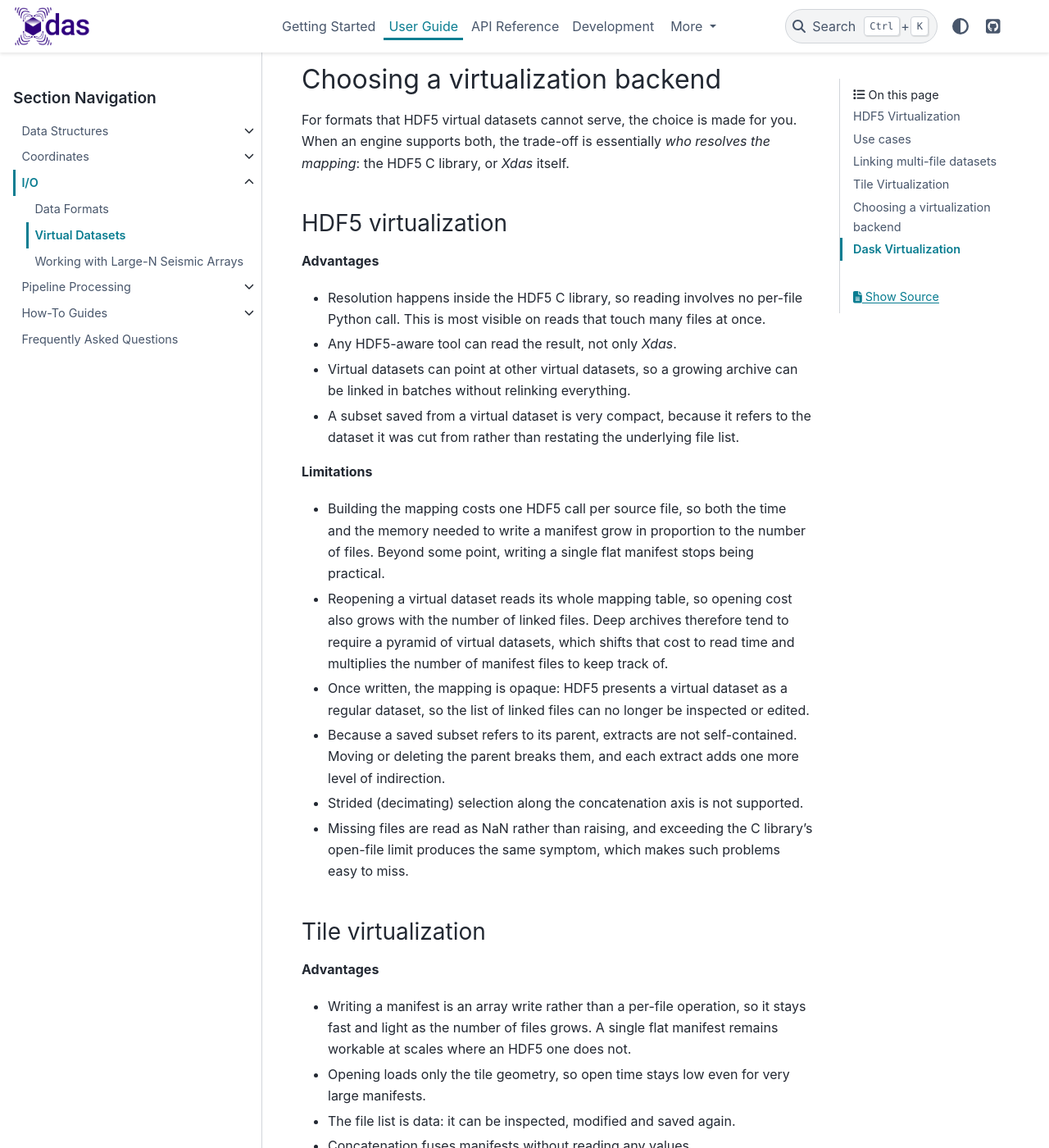
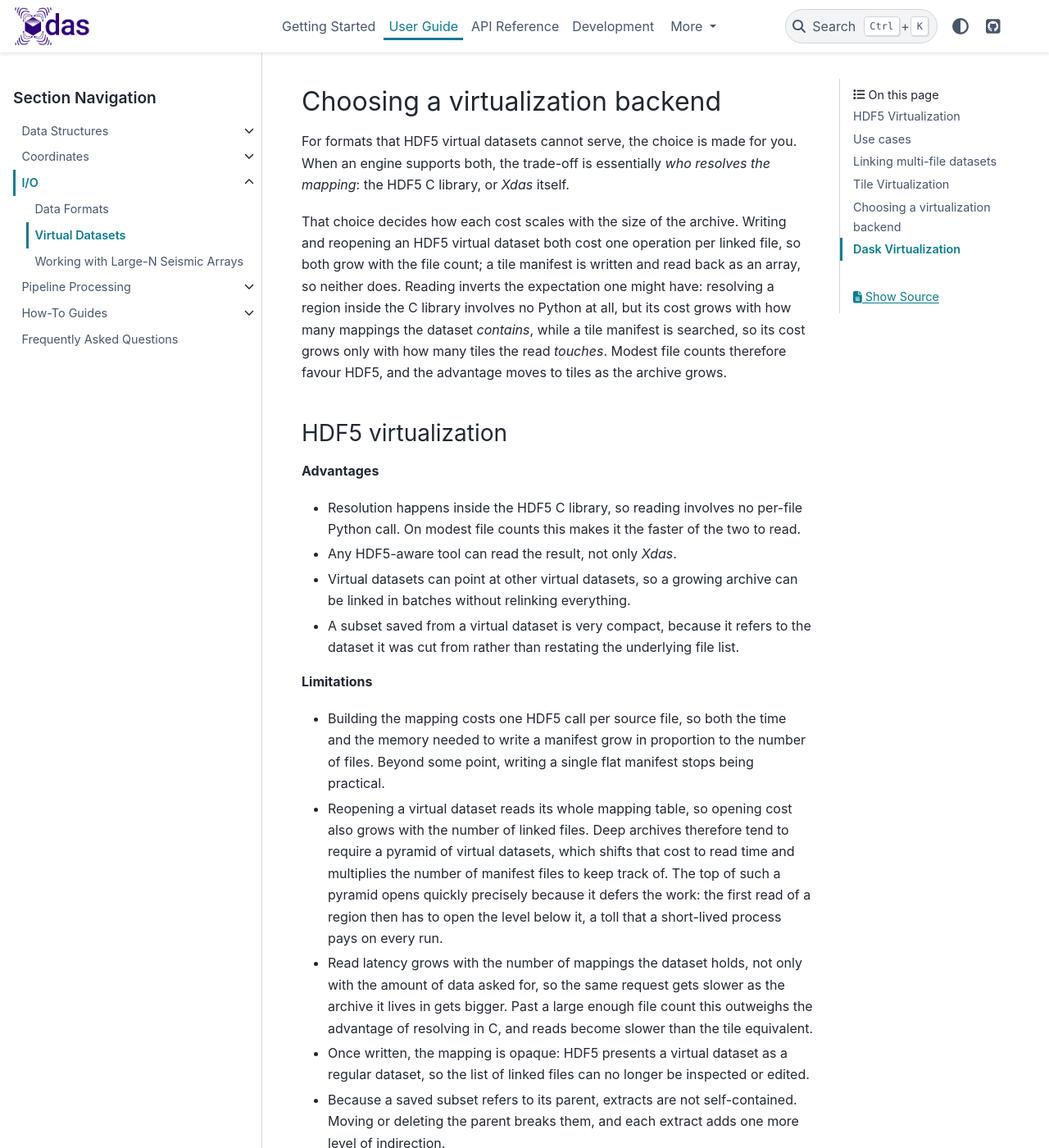
Before and after one commit to xdas-dev/xdas, a Sphinx documentation site: the page built from docs/user-guide/io/virtual-datasets.md, in a window 1280 px wide and 1400 px high, scrolled down 3342 px. Shown: the whole window at 82% size. Built offline with Sphinx 7.4.7 and the PyData theme 0.15.4, drawn with Linux system fonts in a browser that asks for light colours; some of the changed text lies outside the part shown.

Commit message:
Correct how the two virtualization backends compare on reads
Benchmarking the two backends over a multi-million file archive
contradicted what the guide claimed. Resolving a region in the HDF5 C
library does avoid all per-file Python, but its cost grows with the
number of mappings the dataset holds rather than with the size of the
request, so the same read gets slower as the archive grows. A tile
manifest is searched, so its cost follows how many tiles the read
touches and not how many the manifest contains. HDF5 is therefore the
quicker reader only while the file count stays modest.

Also note that the top of a virtual dataset pyramid opens fast because
it defers the work, and charges the first read of each region for it.

Fix the tiles API page while here: its `load_tile` entry resolved
against `xdas.tiles` and so looked for `xdas.tiles.xdas.io`, which
failed the whole documentation build.

````diff
--- a/docs/user-guide/io/virtual-datasets.md
+++ b/docs/user-guide/io/virtual-datasets.md
@@ -18,7 +18,7 @@ To deal with large multi-file dataset, *Xdas* uses the concept of virtual datase
 
 *Xdas* uses several types of virtualization, selected with the `vtype` argument:
 
-- `hdf5`: for HDF5 based formats, it leverages the performance offered by the [virtual datasets](https://docs.h5py.org/en/stable/vds.html) native capabilities of netCDF4/HDF5 which comes with almost no overhead (C compiled).
+- `hdf5`: for HDF5 based formats, it leverages the [virtual datasets](https://docs.h5py.org/en/stable/vds.html) native capabilities of netCDF4/HDF5, which resolve the mapping in compiled C with no per-file Python overhead. The cost of that mapping does however grow with the number of linked files.
 - `tiles`: a manifest of file-backed tiles stored as a plain array, decoded by the engine itself. It works with any format and keeps the file mapping inspectable.
 - For other type of files, it can also leverage the flexibility of [Dask arrays](https://docs.Dask.org/en/stable/array.html).
 
@@ -102,12 +102,21 @@ For formats that HDF5 virtual datasets cannot serve, the choice is made for you.
 engine supports both, the trade-off is essentially *who resolves the mapping*: the HDF5 C
 library, or *Xdas* itself.
 
+That choice decides how each cost scales with the size of the archive. Writing and
+reopening an HDF5 virtual dataset both cost one operation per linked file, so both grow
+with the file count; a tile manifest is written and read back as an array, so neither
+does. Reading inverts the expectation one might have: resolving a region inside the C
+library involves no Python at all, but its cost grows with how many mappings the dataset
+*contains*, while a tile manifest is searched, so its cost grows only with how many tiles
+the read *touches*. Modest file counts therefore favour HDF5, and the advantage moves to
+tiles as the archive grows.
+
 ### HDF5 virtualization
 
 **Advantages**
 
 - Resolution happens inside the HDF5 C library, so reading involves no per-file Python
-  call. This is most visible on reads that touch many files at once.
+  call. On modest file counts this makes it the faster of the two to read.
 - Any HDF5-aware tool can read the result, not only *Xdas*.
 - Virtual datasets can point at other virtual datasets, so a growing archive can be
   linked in batches without relinking everything.
@@ -122,7 +131,13 @@ library, or *Xdas* itself.
 - Reopening a virtual dataset reads its whole mapping table, so opening cost also grows
   with the number of linked files. Deep archives therefore tend to require a pyramid of
   virtual datasets, which shifts that cost to read time and multiplies the number of
-  manifest files to keep track of.
+  manifest files to keep track of. The top of such a pyramid opens quickly precisely
+  because it defers the work: the first read of a region then has to open the level below
+  it, a toll that a short-lived process pays on every run.
+- Read latency grows with the number of mappings the dataset holds, not only with the
+  amount of data asked for, so the same request gets slower as the archive it lives in
+  gets bigger. Past a large enough file count this outweighs the advantage of resolving
+  in C, and reads become slower than the tile equivalent.
 - Once written, the mapping is opaque: HDF5 presents a virtual dataset as a regular
   dataset, so the list of linked files can no longer be inspected or edited.
 - Because a saved subset refers to its parent, extracts are not self-contained. Moving or
@@ -139,7 +154,9 @@ library, or *Xdas* itself.
   and light as the number of files grows. A single flat manifest remains workable at
   scales where an HDF5 one does not.
 - Opening loads only the tile geometry, so open time stays low even for very large
-  manifests.
+  manifests, and no cost is deferred to the first read.
+- Read latency depends on how much of the manifest a request touches, not on how large
+  the manifest is, so reads do not get slower as the archive grows.
 - The file list is data: it can be inspected, modified and saved again.
 - Concatenation fuses manifests without reading any values.
 - A saved subset names the data files it needs directly, so extracts are self-contained
@@ -150,8 +167,9 @@ library, or *Xdas* itself.
 
 **Limitations**
 
-- Decoding goes through Python, one call per tile touched. Reads spread over a great many
-  tiles therefore carry an overhead that the C library avoids.
+- Decoding goes through Python, one call per tile touched. A request spread over a great
+  many tiles therefore carries a per-tile overhead that the C library avoids, which is
+  what makes HDF5 the quicker reader while file counts stay modest.
 - For very small manifests the result can be larger than the HDF5 equivalent, since paths
   and geometry are written out explicitly instead of referring to a parent dataset.
 - The manifest is only meaningful to *Xdas*.
@@ -172,7 +190,9 @@ library, or *Xdas* itself.
 As a rule of thumb, prefer `hdf5` when the dataset is modest in file count or when other
 HDF5-based tooling has to read it, and `tiles` when the file count is large, when the
 mapping needs to remain inspectable, when extracts must stand on their own, or when
-decimated reads matter.
+decimated reads matter. The larger the archive, the stronger the case for `tiles`: it is
+the only one of the two whose write, open and read costs do not all grow with the number
+of files.
 ```
 
 ## Dask Virtualization
````
Also changed, not shown: docs/api/tiles.md (+9 -1 lines).
